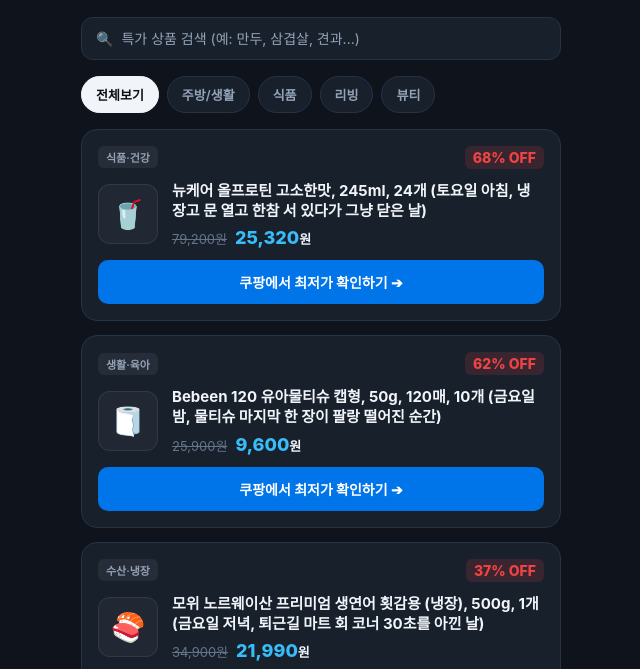
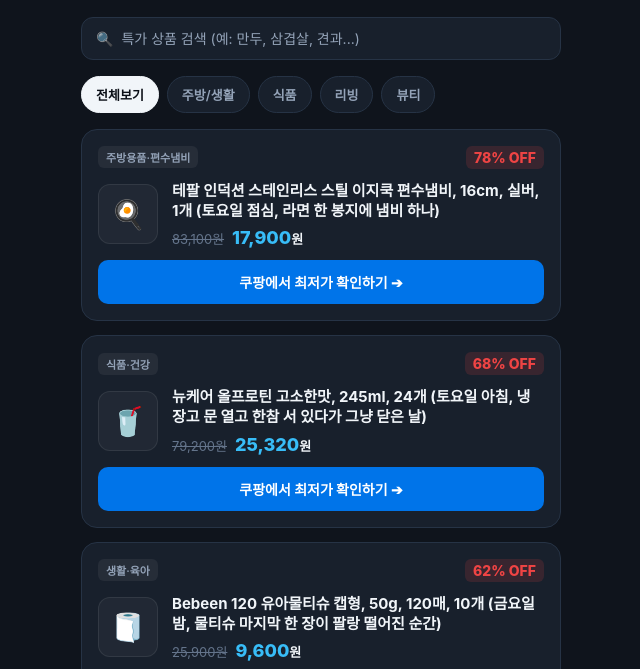
Before and after one commit to drvspace211/drvspace, a plain HTML site: page index.html in a window 1280 px wide. Shown: the part 131-800 px from the top of the page, without its empty margins (319-959 px from the left). Drawn offline with Linux system fonts and the light colour scheme.

Commit message:
feat: 테팔 인덕션 이지쿡 편수냄비 16cm 특가 추가 (11-21 12시)

```diff
--- a/index.html
+++ b/index.html
@@ -361,6 +361,27 @@
       <div class="empty-state-icon">🔎</div>
       <div class="empty-state-text">검색 결과가 없습니다.<br>다른 키워드로 검색해 보세요!</div>
     </div>
+    <!-- Item (11-21 12시 등록) -->
+    <div class="product-card" data-category="kitchen">
+      <div class="card-top">
+        <span class="tag-category">주방용품·편수냄비</span>
+        <span class="discount-badge">78% OFF</span>
+      </div>
+      <div class="card-body">
+        <div class="product-icon">🍳</div>
+        <div class="product-info">
+          <div class="product-title">테팔 인덕션 스테인리스 스틸 이지쿡 편수냄비, 16cm, 실버, 1개 (토요일 점심, 라면 한 봉지에 냄비 하나)</div>
+          <div class="price-row">
+            <span class="price-origin">83,100원</span>
+            <span class="price-current">17,900<span class="price-unit">원</span></span>
+          </div>
+        </div>
+      </div>
+      <a href="https://link.coupang.com/a/iQKLgMtnNs" target="_blank" rel="noopener noreferrer" class="btn-buy">
+        쿠팡에서 최저가 확인하기 ➔
+      </a>
+    </div>
+
     <!-- Item (11-21 09시 등록) -->
     <div class="product-card" data-category="food">
       <div class="card-top">
```
